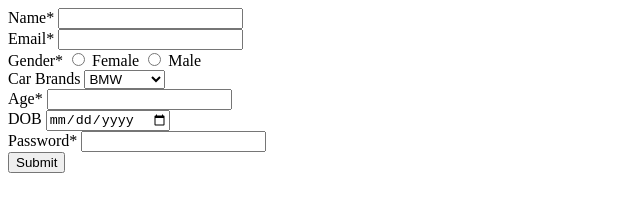
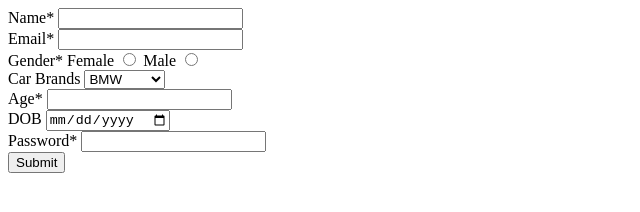
Before and after one commit to acciojob/signup-form-car-sayalikadam25, a website: page main.html in a window 1280 px wide. Shown: the full height of the page, 0-640 px from the left. Drawn offline with Linux system fonts and the light colour scheme.

Commit message:
created a submission

```diff
--- a/main.html
+++ b/main.html
@@ -18,11 +18,11 @@
 			<input type="email" id="email" required>
 		</div>
 		<div>
-			<label for="gender">Gender*</label>
-			<input type="radio" id="Female" name="gender" value="Female" required>
-		    <label for="Female">Female</label>
-			<input type="radio" id="Male" name="gender" value="Male" required>
-		    <label for="Male">Male</label>
+			<label>Gender*</label>
+			<label for="female">Female</label>
+			<input type="radio" id="female" name="gender" value="Female" required>
+			<label for="male">Male</label>
+			<input type="radio" id="male" name="gender" value="Male" required>
 		</div>
 		<div>
 			<label for="cars">Car Brands</label>
```
